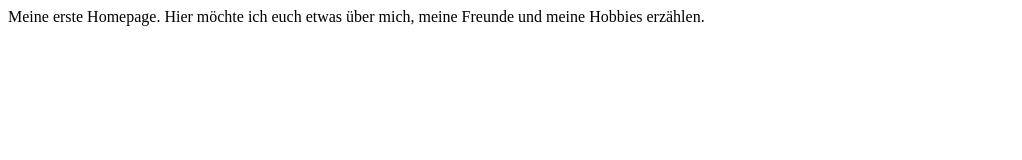
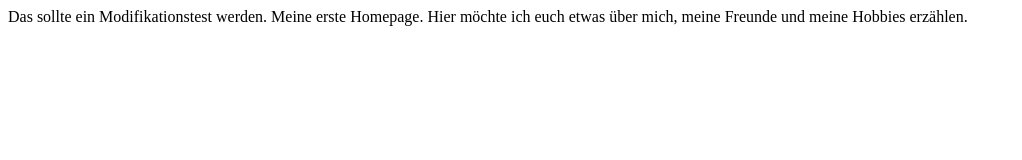
Before and after one commit to marcbe93/branchingSE2020, a plain HTML site: page index.html in a window 1280 px wide. Shown: the whole page, without its empty margins (0-1022 px from the left). Drawn offline with Linux system fonts and the light colour scheme.

Commit message:
Add Test to HTML

```diff
--- a/index.html
+++ b/index.html
@@ -3,6 +3,7 @@
 <title>Hier steht der Titel der Homepage</title>
 </head>
 <body>
+Das sollte ein Modifikationstest werden.
 Meine erste Homepage. Hier möchte ich euch etwas über mich, meine Freunde und meine Hobbies erzählen.
 </body>
 </html>
```
